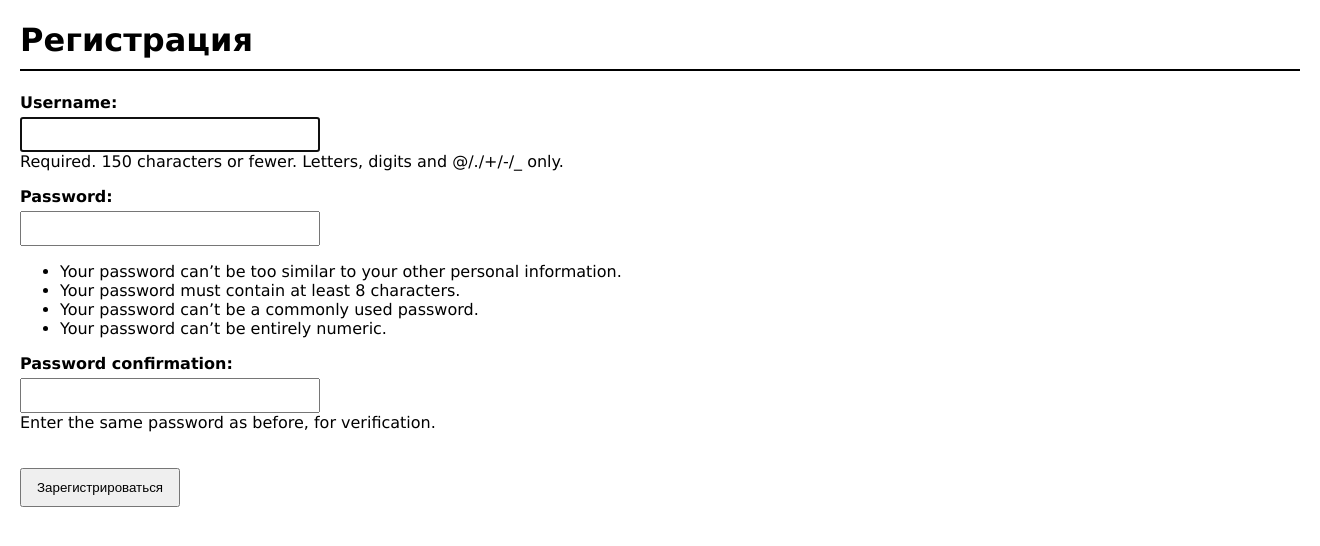
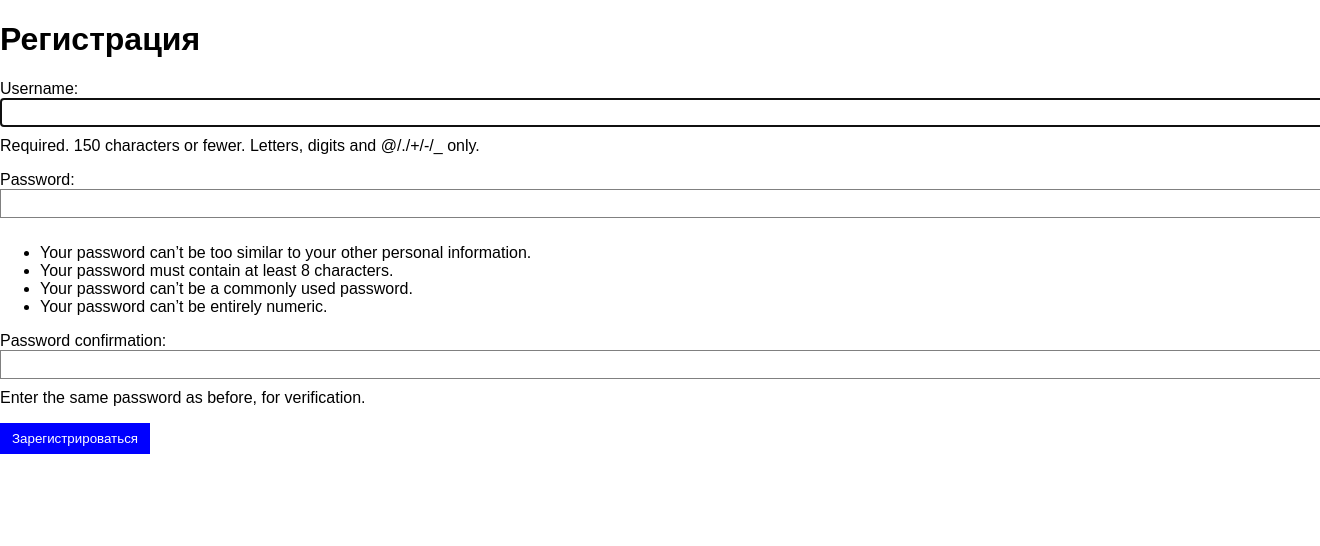
Before and after one commit to MelFxrd/To-Do-List, a Django app: page /user/register/ in a window 1320 px wide; the page is wider, and only the part inside the window is pictured. Shown: the top 546 px of that part. Run offline with Django 5.2, Linux system fonts and the light colour scheme.

Commit message:
Оптимизировал структуру и подправил код

```diff
--- a/static/style.css
+++ b/static/style.css
@@ -1,31 +1,44 @@
 body {
-    font-family: Verdana, Geneva, Tahoma, sans-serif;
     background-color: white;
-    margin: 20px;
+    color: black;
+    font-family: Arial, Helvetica, sans-serif;
+    margin: 0;
+    padding: 0;
 }
 
-h1 {
-    border-bottom: 2px solid black;
-    padding-bottom: 10px;
+.container {
+    max-width: 800px;
+    margin: auto;
+    padding: 20px;
 }
 
-form label {
-  display: block;
-  margin-top: 15px;
-  margin-bottom: 5px;
-  font-weight: bold;
+header {
+    background-color: lightgray;
+    padding: 10px 20px;
 }
 
-form input {
-  display: block;
-  padding: 8px;
-  width: 100%;
-  max-width: 300px;
-  box-sizing: border-box;
+nav a {
+    margin-right: 10px;
+    text-decoration: none;
+    color: black;
 }
 
-form button {
-  margin-top: 20px;
-  padding: 10px 15px;
-  cursor: pointer;
+button {
+    background-color: blue;
+    color: white;
+    border: none;
+    padding: 8px 12px;
+    cursor: pointer;
 }
+
+input, select, textarea {
+    padding: 6px;
+    width: 100%;
+    margin-bottom: 10px;
+    border: 1px solid gray;
+}
+
+.task {
+    border-bottom: 1px solid gray;
+    padding: 8px 0;
+}
```
Also changed, not shown: tasks/views.py (+5 -2 lines), templates/base.html (+19 -6 lines), user/templates/login.html (+13 -10 lines).
